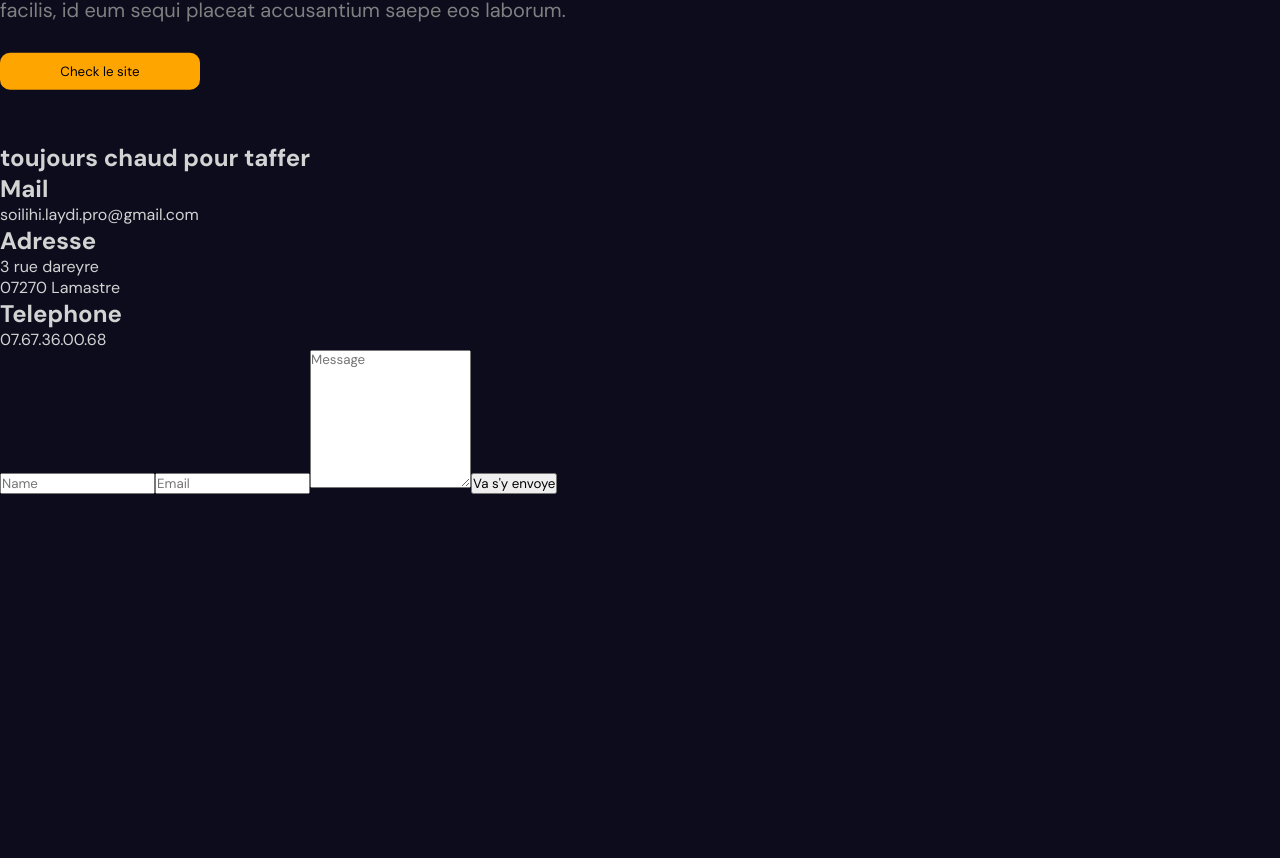
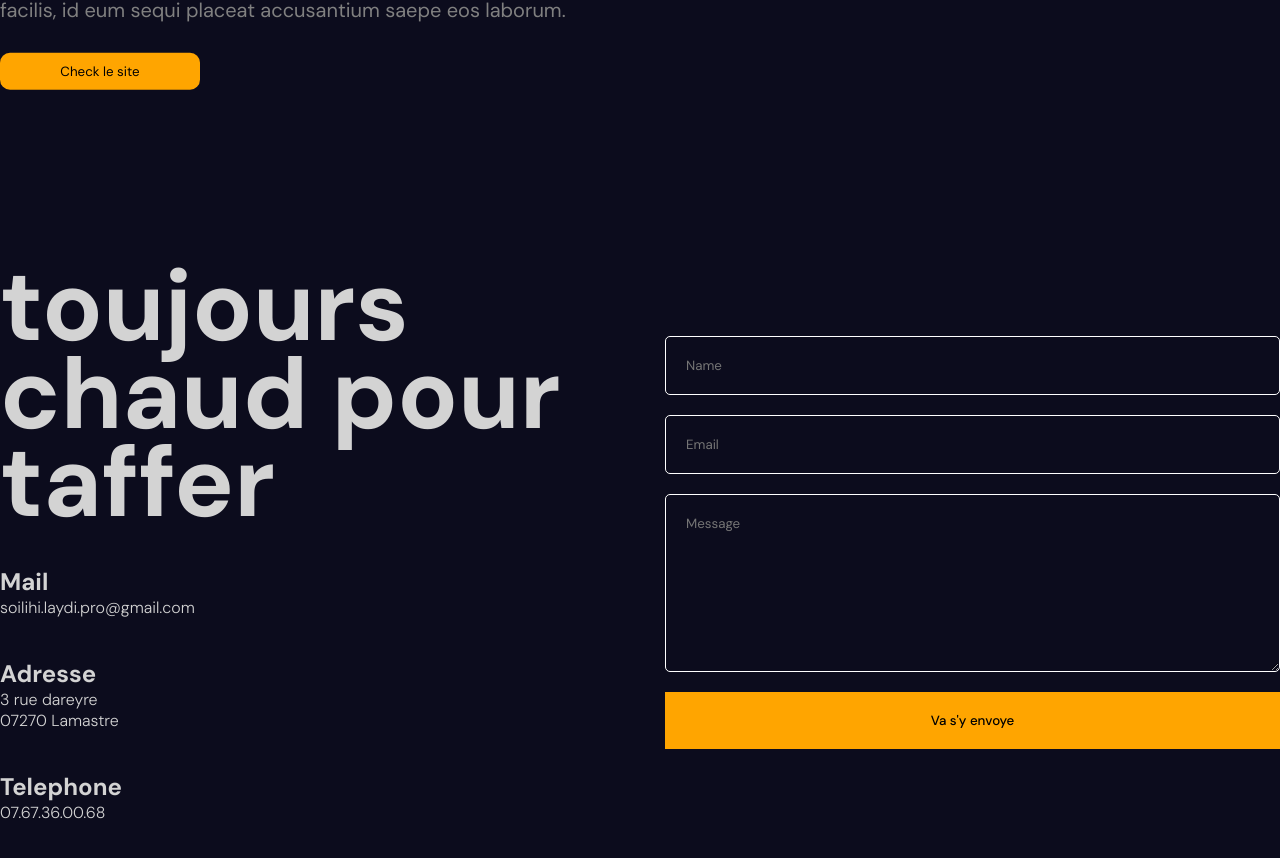
Before and after one commit to soilihilaydi/Portfolio, a React (Vite) app: page / in a window 1280 px wide. Shown: the part 6411-7269 px from the top of the page. Built offline with nearby package versions, Linux system fonts and the light colour scheme.

Commit message:
page contact

```diff
--- a/src/components/contact/contact.scss
+++ b/src/components/contact/contact.scss
@@ -1,3 +1,51 @@
 .contact {
+  height: 100%;
+  max-width: 1366px;
+  margin: auto;
+  display: flex;
+  align-items: center;
+  gap: 50px;
 
+  .textContainer {
+    flex: 1;
+    display: flex;
+    flex-direction: column;
+    gap: 40px;
+
+    h1 {
+      font-size: 100px;
+      line-height: 88px;
+    }
+
+    span {
+      font-weight: 300;
+    }
+  }
+
+  .formContainer {
+    flex: 1;
+
+    form {
+      display: flex;
+      flex-direction: column;
+      gap: 20px;
+
+      input,
+      textarea {
+        padding: 20px;
+        background-color: transparent;
+        border: 1px solid white;
+        color: white;
+        border-radius: 5px;
+      }
+
+      button {
+        padding: 20px;
+        border: none;
+        background-color: orange;
+        cursor: pointer;
+        font-weight: 500;
+      }
+    }
+  }
 }
```
